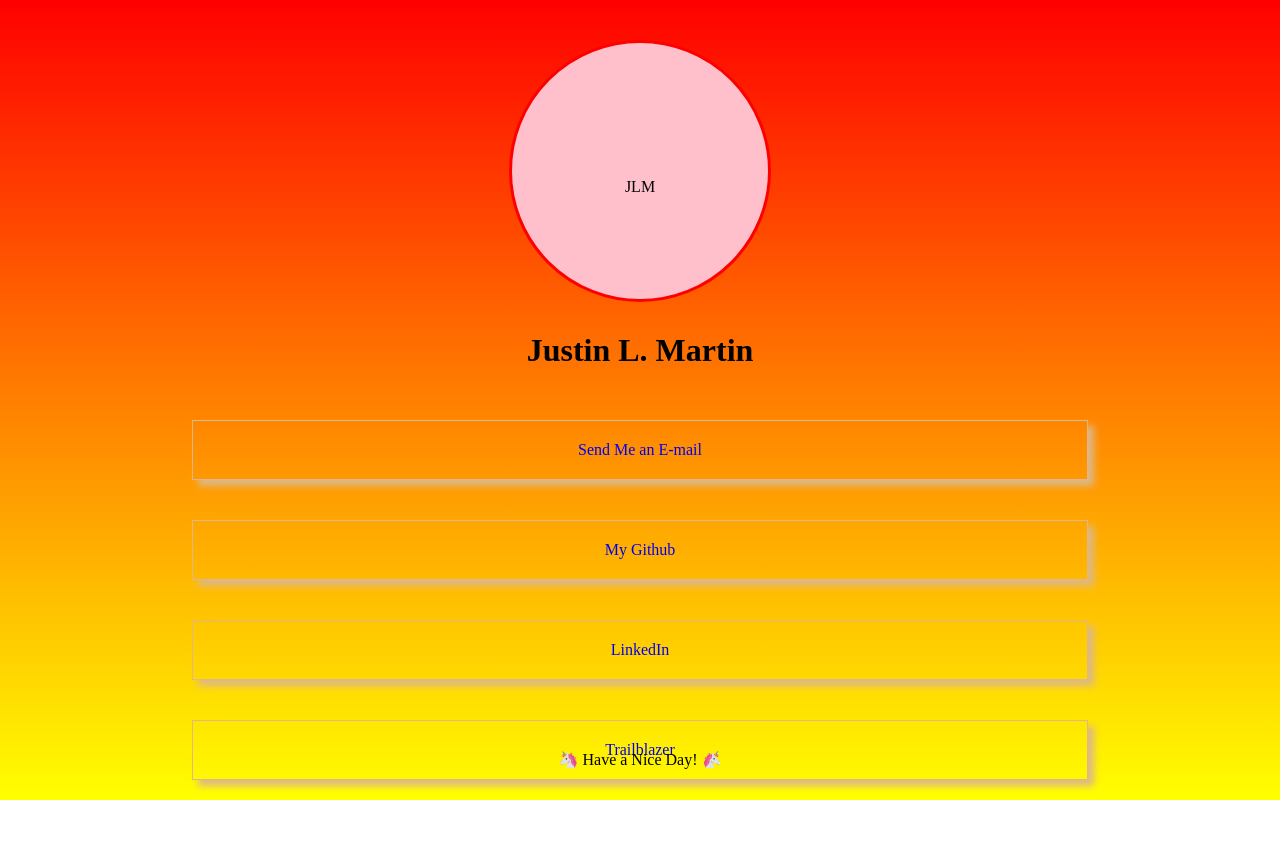
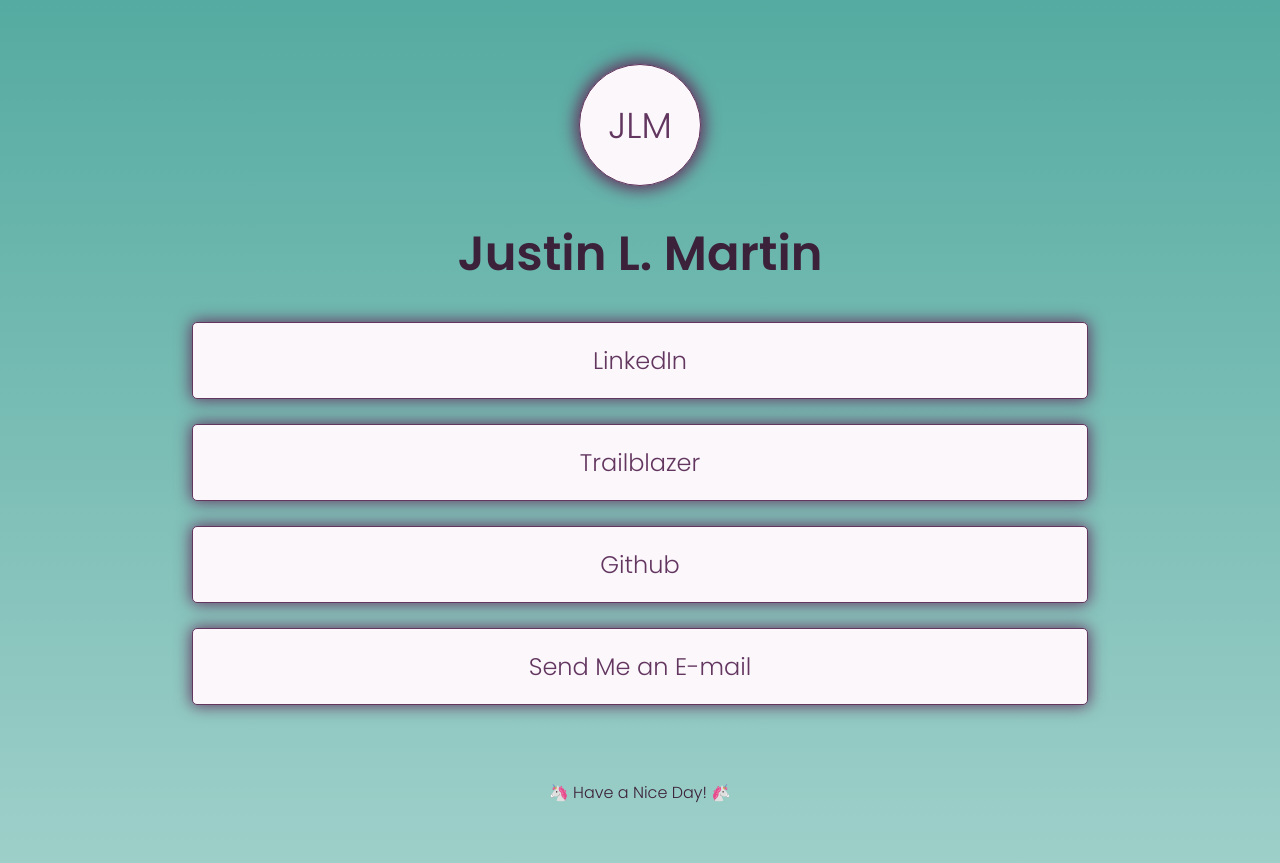
Before and after one commit to jmartin432/links-page, a website with bundled scripts: page index.html in a window 1280 px wide. Before the commit the page ends 840 px from the top, so only its background shows below. Built offline with nearby package versions, Linux system fonts and the light colour scheme.

Commit message:
looking good

```diff
--- a/index.css
+++ b/index.css
@@ -1,62 +1,136 @@
-html {
+body {
+    margin: 0;
+    background-repeat: no-repeat;
+    background-image: linear-gradient(#55ABA1 0%, #a3d2cc 100%);
+}
+
+#container {
+    min-height: 100vh;
+    margin: 0;
+    display: flex;
+    flex-direction: column;
+    height: 100%;
+    width: 100%;
+}
+
+#content {
+    display: flex;
+    flex: 1 1 0%;
+    flex-direction: column;
+    justify-content: space-between;
+    padding: 64px 16px;
     height: 100%;
 }
 
-body {
-    height: 100%;
-    margin: 0;
-    background-repeat: no-repeat;
-    background-image: linear-gradient(red 0%, yellow 100%);
-}
+/* #header {
+    height: 30vh
+} */
 
 #header-image {
-    width: 20vw;
-    background: pink;
-    border: solid red;
+    display: flex;
+    color: #633660;
+    font-family: "Poppins", sans-serif;
+    font-weight: 300;
+    font-size: 36px;
+    width: 120px;
+    background: #FBF7FB;
+    border: solid 1px #633660;
     border-radius: 50%;
     margin: auto;
-    height: 20vw;
-    text-align: center;
-    vertical-align: middle;
-    line-height: 20vw;
-    margin-top: 40px;
+    height: 120px;
+    justify-content: center;
+    align-items: center;
     margin-bottom: 30px;
+    box-shadow: 0px 0px 16px 4px #633660;
 }
 
 #header-title {
+    font-family: "Poppins", sans-serif;
+    font-weight: 600;
+    font-size: 24px;
+    color: #3b2139;
     margin: auto;
     text-align: center;
 }
 
-#main {
+/* #main {
     padding-top: 30px;
+} */
+
+.link-container {
+    background: #FBF7FB;
+    border: solid #633660 1px;
+    border-radius: 5px;
+    width: 70vw;
+    margin: auto;
+    transition-duration: .5s;
+    margin-bottom: 25px;
+    box-shadow: 0px 0px 16px 1px #633660;
+    box-sizing: border-box;
+    text-align: center;
 }
 
-.link-container {
-    width: 70vw;
-    text-align: center;
-    margin: auto;
-    border: solid burlywood 1px;
-    padding-top: 20px;
-    padding-bottom: 20px;
-    box-shadow: 6px 6px 7px 0px burlywood;
-    margin-bottom: 40px;
-    box-sizing: border-box;
+.link-container:hover {
+    transform: translateY(-4px);
 }
 
 .link {
+    display: block;
+    font-family: "Poppins", sans-serif;
+    font-weight: 300;
     text-decoration: none;
+    font-size: 24px;
+    color: #633660;
+    padding-top: 20px;
+    padding-bottom: 20px;
+    width: 100%;
+    height: 100%;
 }
 
-footer {
-    position: absolute;
-    bottom: 0;
+
+@media screen and (max-width: 576px) {
+    #content {
+        padding: 32px 16px;
+    }
+
+    .link {
+        font-size: 18px;
+        padding-top: 10px;
+        padding-bottom: 10px;
+    }
+
+    #header-title {
+        font-size: 16px;
+    }
+}
+
+#footer {
+    font-family: "Poppins", sans-serif;
     width: 100%;
     height: 50px;
     text-align: center;
-  }
+    padding-top: 50px;
+    padding-bottom: 30px;
+    color: #3b2139;
+    transition-duration: .75s;
+}
 
 #footer-emoji-right {
     display: inline-block;
     transform: scale(-1, 1);
+    transition-duration: .75s;
 }
+
+#footer-emoji-left {
+    display: inline-block;
+    transform: scale(1, 1);
+    transition-duration: .75s;
+}
+
+#footer:hover #footer-emoji-right {
+    transform: scale(1, 1);
+}
+
+#footer:hover #footer-emoji-left {
+    transform: scale(-1, 1);
+}
--- a/index.html
+++ b/index.html
@@ -17,7 +17,7 @@
     <link rel="stylesheet" type="text/css" href="./index.css">
     <link rel="preconnect" href="https://fonts.googleapis.com">
     <link rel="preconnect" href="https://fonts.gstatic.com" crossorigin>
-    <link href="https://fonts.googleapis.com/css2?family=Poppins:ital,wght@0,400;1,200&family=Roboto:ital,wght@0,400;1,300&display=swap" rel="stylesheet">
+    <link href="https://fonts.googleapis.com/css2?family=Poppins:wght@300;600&display=swap" rel="stylesheet">
     <!-- JSON-LD markup generated by Google Structured Data Markup Helper. -->
     <script type="application/ld+json">
         {
@@ -37,20 +37,24 @@
     </script>
 </head>
 <body>
-    <header>
+    <div id="container">
+        <div id="content">
+            <div id="header">
                 <div id="header-image">
-            <p>JLM</p>
+                    <span>JLM</span>
                 </div>
                 <div id="header-title">
                     <h1>Justin L. Martin</h1>
                 </div>
-    </header>
+            </div>
             <div id="main"></div>
-    <footer>
+            <div id="footer">
                 <span id="footer-emoji-left">🦄</span>
-        <span>Have a Nice Day!</span>
+                <span id="footer-text">Have a Nice Day!</span>
                 <span id="footer-emoji-right">🦄</span>
-    </footer>
+            </div>
+        </div>
+    </div>
     <script type="module" src="index.js"></script>
 </body>
 </html>
--- a/links.js
+++ b/links.js
@@ -1,4 +1,36 @@
 export const linksData = [
+    {
+        id: 'linkedin',
+        text: 'LinkedIn',
+        altText: 'LinkedIn',
+        link: 'https://www.linkedin.com/in/justinleemartin',
+        mobileLink: 'https://www.linkedin.com/in/justinleemartin',
+        show: true
+    },
+    {
+        id: 'trailblazer',
+        text: 'Trailblazer',
+        altText: 'Trailblazer',
+        link: 'https://trailblazer.me/id/justinlmartin',
+        mobileLink: 'https://trailblazer.me/id/justinlmartin',
+        show: true
+    },
+    {
+        id: 'github',
+        text: 'Github',
+        altText: 'Github',
+        link: 'https://github.com/jmartin432',
+        mobileLink: 'https://github.com/jmartin432',
+        show: true
+    },
+    {
+        id: 'email',
+        text: 'Send Me an E-mail',
+        altText: 'Send Me an E-mail',
+        link: 'mailto:info@justinlmartin.com',
+        mobileLink: 'mailto:info@justinlmartin.com',
+        show: true
+    },
     {
         id: 'blog',
         text: 'Check Out My Blog',
@@ -40,43 +72,11 @@ export const linksData = [
         show: false
     },
     {
-        id: 'email',
-        text: 'Send Me an E-mail',
-        altText: 'Send Me an E-mail',
-        link: 'mailto:info@justinlmartin.com',
-        mobileLink: 'mailto:info@justinlmartin.com',
-        show: true
-    },
-    {
         id: 'venmo',
         text: 'Send Me Money on Venmo',
         altText: 'Send Me Money on Venmo',
         link: 'https://www.venmo.com/u/justinlmartin',
         mobileLink: 'https://www.venmo.com/justinlmartin?txn=pay',
         show: false
-    },
-    {
-        id: 'github',
-        text: 'My Github',
-        altText: 'My Github',
-        link: 'https://github.com/jmartin432',
-        mobileLink: 'https://github.com/jmartin432',
-        show: true
-    },
-    {
-        id: 'linkedin',
-        text: 'LinkedIn',
-        altText: 'LinkedIn',
-        link: 'https://www.linkedin.com/in/justinleemartin',
-        mobileLink: 'https://www.linkedin.com/in/justinleemartin',
-        show: true
-    },
-    {
-        id: 'trailblazer',
-        text: 'Trailblazer',
-        altText: 'Trailblazer',
-        link: 'https://trailblazer.me/id/justinlmartin',
-        mobileLink: 'https://trailblazer.me/id/justinlmartin',
-        show: true
     }
 ]
```
Lines whose indentation alone changed are shown as unchanged.
